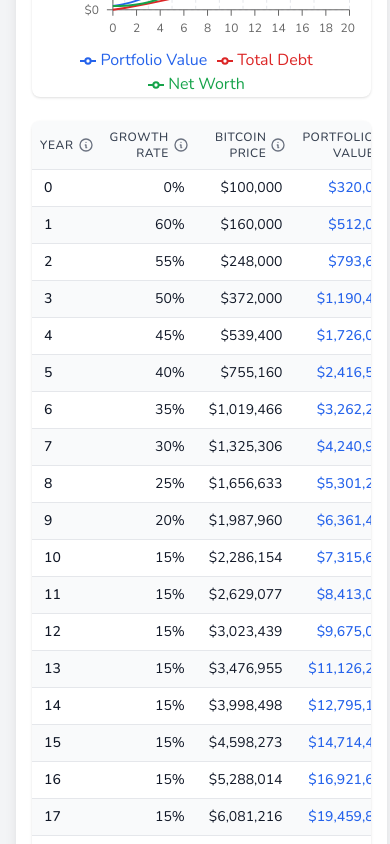
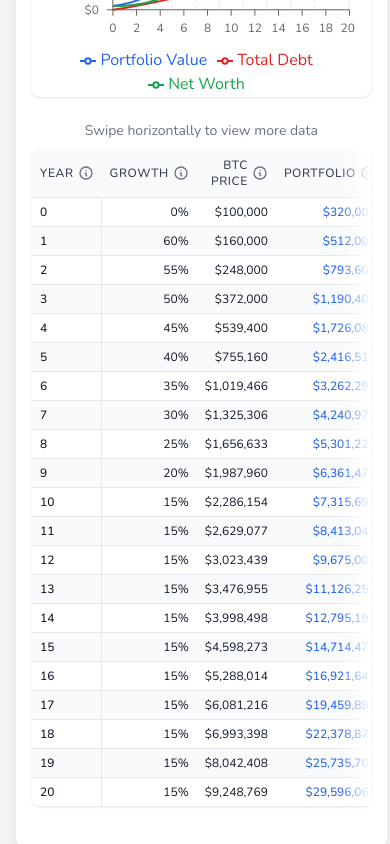
Before and after one commit to damonjanis/RetireOnBitcoin, a React (Vite) app: page / in a window 390 px wide. Shown: the part 2320-3164 px from the top of the page. Built offline with nearby package versions, Linux system fonts and the light colour scheme.

Commit message:
improve: optimize table font sizes and spacing for better tablet display

```diff
--- a/src/components/BitcoinRetirementCalculator.jsx
+++ b/src/components/BitcoinRetirementCalculator.jsx
@@ -155,7 +155,7 @@ const InputField = ({ label, value, onChange, type = "number", disabled = false,
 };
 
 // Column header with tooltip component
-const ColumnHeader = ({ label, tooltip }) => {
+const ColumnHeader = ({ label, tooltip, className }) => {
   const [showTooltip, setShowTooltip] = useState(false);
   const [tooltipPosition, setTooltipPosition] = useState({ x: 0, y: 0 });
   const tooltipRef = useRef(null);
@@ -170,7 +170,7 @@ const ColumnHeader = ({ label, tooltip }) => {
   };
 
   return (
-    <th className="text-right p-2 text-xs font-medium text-gray-700 uppercase tracking-wider">
+    <th className={`text-right p-2 text-xs font-medium text-gray-700 uppercase tracking-wider ${className}`}>
       <div className="flex items-center justify-end gap-1">
         {label}
         <div className="relative inline-block">
@@ -239,8 +239,45 @@ const GrowthRatesDisplay = ({ growthRates }) => (
 );
 
 // Results Table Component
-const ResultsTable = ({ results }) => (
-  <div className="overflow-x-auto rounded-lg shadow">
+const ResultsTable = ({ results }) => {
+  const [canScrollLeft, setCanScrollLeft] = useState(false);
+  const [canScrollRight, setCanScrollRight] = useState(false);
+  const scrollContainerRef = useRef(null);
+
+  const checkScroll = () => {
+    if (scrollContainerRef.current) {
+      const { scrollLeft, scrollWidth, clientWidth } = scrollContainerRef.current;
+      setCanScrollLeft(scrollLeft > 0);
+      setCanScrollRight(scrollLeft < scrollWidth - clientWidth - 1);
+    }
+  };
+
+  useEffect(() => {
+    checkScroll();
+    window.addEventListener('resize', checkScroll);
+    return () => window.removeEventListener('resize', checkScroll);
+  }, []);
+
+  return (
+    <div className="relative mb-6">
+      {/* Scroll Indicators */}
+      {canScrollLeft && (
+        <div className="absolute left-0 top-0 bottom-0 w-8 bg-gradient-to-r from-white to-transparent pointer-events-none z-10" />
+      )}
+      {canScrollRight && (
+        <div className="absolute right-0 top-0 bottom-0 w-8 bg-gradient-to-l from-white to-transparent pointer-events-none z-10" />
+      )}
+
+      {/* Mobile Scroll Hint */}
+      <div className="md:hidden text-sm text-gray-500 mb-2 text-center">
+        Swipe horizontally to view more data
+      </div>
+
+      <div
+        ref={scrollContainerRef}
+        className="overflow-x-auto rounded-lg shadow overscroll-x-contain"
+        onScroll={checkScroll}
+      >
         <div className="inline-block min-w-full align-middle">
           <table className="min-w-full divide-y divide-gray-200">
             <thead>
@@ -248,34 +285,42 @@ const ResultsTable = ({ results }) => (
                 <ColumnHeader
                   label="Year"
                   tooltip="The year in your retirement timeline, starting from 0 (today)"
+                  className="text-xs sm:text-[11px] md:text-sm"
                 />
                 <ColumnHeader
-              label="Growth Rate"
+                  label="Growth"
                   tooltip="Bitcoin's expected price growth rate for this year. Transitions from initial to terminal rate over 10 years"
+                  className="text-xs sm:text-[11px] md:text-sm"
                 />
                 <ColumnHeader
-              label="Bitcoin Price"
+                  label="BTC Price"
                   tooltip="Projected Bitcoin price based on the growth rate. This determines your portfolio value"
+                  className="text-xs sm:text-[11px] md:text-sm"
                 />
                 <ColumnHeader
-              label="Portfolio Value"
+                  label="Portfolio"
                   tooltip="Total value of your Bitcoin holdings (Bitcoin Amount × Bitcoin Price)"
+                  className="text-xs sm:text-[11px] md:text-sm"
                 />
                 <ColumnHeader
-              label="Total Debt"
+                  label="Debt"
                   tooltip="Cumulative borrowed amount plus interest. This is what you owe from borrowing for living expenses"
+                  className="text-xs sm:text-[11px] md:text-sm"
                 />
                 <ColumnHeader
                   label="Net Worth"
                   tooltip="Portfolio Value minus Total Debt. This is your actual wealth after accounting for loans"
+                  className="text-xs sm:text-[11px] md:text-sm"
                 />
                 <ColumnHeader
-              label="LTV Ratio"
+                  label="LTV"
                   tooltip="Loan-to-Value ratio (Total Debt ÷ Portfolio Value). Should stay under 50% for safety"
+                  className="text-xs sm:text-[11px] md:text-sm"
                 />
                 <ColumnHeader
-              label="Annual Expenses"
+                  label="Expenses"
                   tooltip="Living expenses for this year, increasing yearly with inflation"
+                  className="text-xs sm:text-[11px] md:text-sm"
                 />
               </tr>
             </thead>
@@ -285,21 +330,23 @@ const ResultsTable = ({ results }) => (
                   key={row.year}
                   className={`hover:bg-gray-50 text-gray-900 ${index % 2 === 0 ? 'bg-white' : 'bg-gray-50'}`}
                 >
-              <td className="whitespace-nowrap py-2 px-3 text-sm font-medium">{row.year}</td>
-              <td className="whitespace-nowrap py-2 px-3 text-sm text-right">{row.growthRate}%</td>
-              <td className="whitespace-nowrap py-2 px-3 text-sm text-right">${formatNumber(row.bitcoinPrice)}</td>
-              <td className="whitespace-nowrap py-2 px-3 text-sm text-right font-medium text-blue-600">${formatNumber(row.portfolioValue)}</td>
-              <td className="whitespace-nowrap py-2 px-3 text-sm text-right font-medium text-red-600">${formatNumber(row.totalDebt)}</td>
-              <td className="whitespace-nowrap py-2 px-3 text-sm text-right font-medium text-green-600">${formatNumber(row.netWorth)}</td>
-              <td className="whitespace-nowrap py-2 px-3 text-sm text-right">{row.ltvRatio}%</td>
-              <td className="whitespace-nowrap py-2 px-3 text-sm text-right">${formatNumber(row.annualExpenses)}</td>
+                  <td className="sticky left-0 bg-inherit whitespace-nowrap py-1.5 px-2 sm:py-2 sm:px-2 md:py-2 md:px-3 text-xs sm:text-[11px] md:text-sm font-medium border-r border-gray-200">{row.year}</td>
+                  <td className="whitespace-nowrap py-1.5 px-2 sm:py-2 sm:px-2 md:py-2 md:px-3 text-xs sm:text-[11px] md:text-sm text-right">{row.growthRate}%</td>
+                  <td className="whitespace-nowrap py-1.5 px-2 sm:py-2 sm:px-2 md:py-2 md:px-3 text-xs sm:text-[11px] md:text-sm text-right">${formatNumber(row.bitcoinPrice)}</td>
+                  <td className="whitespace-nowrap py-1.5 px-2 sm:py-2 sm:px-2 md:py-2 md:px-3 text-xs sm:text-[11px] md:text-sm text-right font-medium text-blue-600">${formatNumber(row.portfolioValue)}</td>
+                  <td className="whitespace-nowrap py-1.5 px-2 sm:py-2 sm:px-2 md:py-2 md:px-3 text-xs sm:text-[11px] md:text-sm text-right font-medium text-red-600">${formatNumber(row.totalDebt)}</td>
+                  <td className="whitespace-nowrap py-1.5 px-2 sm:py-2 sm:px-2 md:py-2 md:px-3 text-xs sm:text-[11px] md:text-sm text-right font-medium text-green-600">${formatNumber(row.netWorth)}</td>
+                  <td className="whitespace-nowrap py-1.5 px-2 sm:py-2 sm:px-2 md:py-2 md:px-3 text-xs sm:text-[11px] md:text-sm text-right">{row.ltvRatio}%</td>
+                  <td className="whitespace-nowrap py-1.5 px-2 sm:py-2 sm:px-2 md:py-2 md:px-3 text-xs sm:text-[11px] md:text-sm text-right">${formatNumber(row.annualExpenses)}</td>
                 </tr>
               ))}
             </tbody>
           </table>
         </div>
       </div>
+    </div>
   );
+};
 
 // Main Component
 const BitcoinRetirementCalculator = () => {
```
Lines whose indentation alone changed are shown as unchanged.
